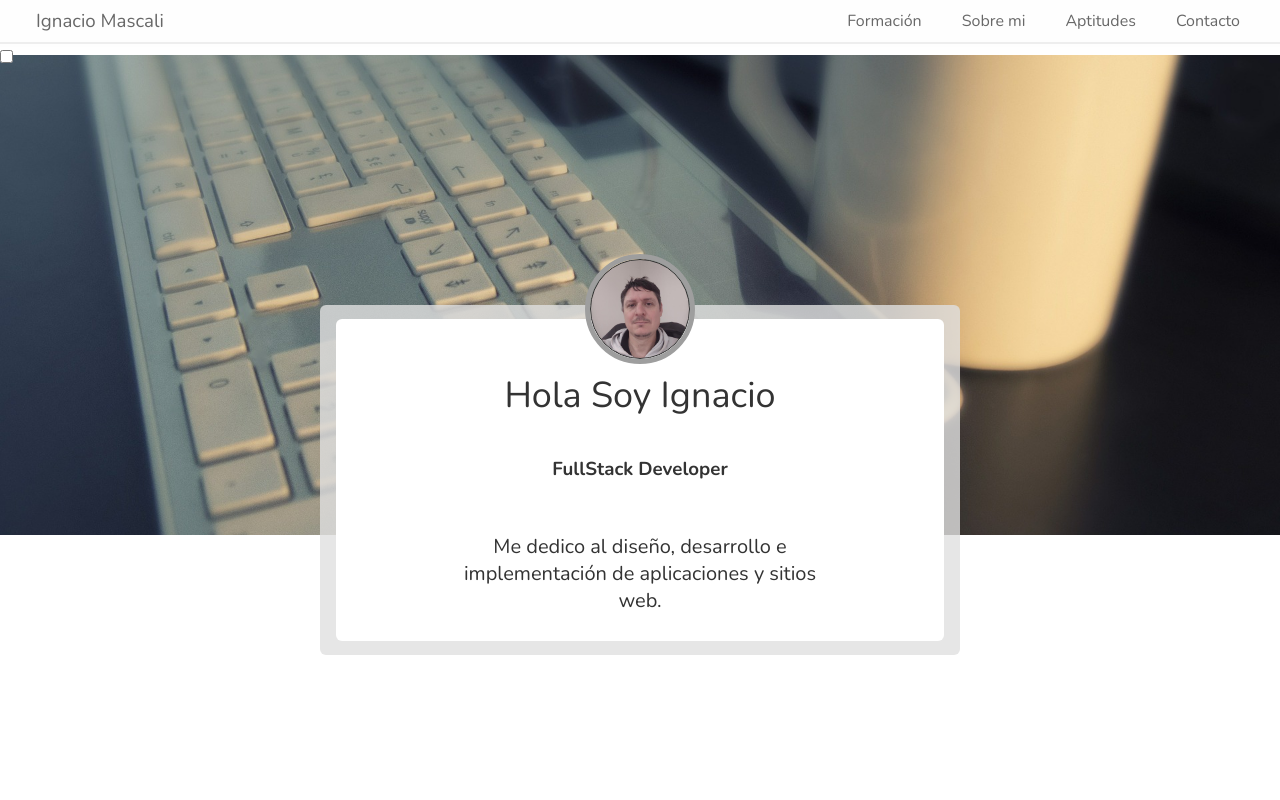
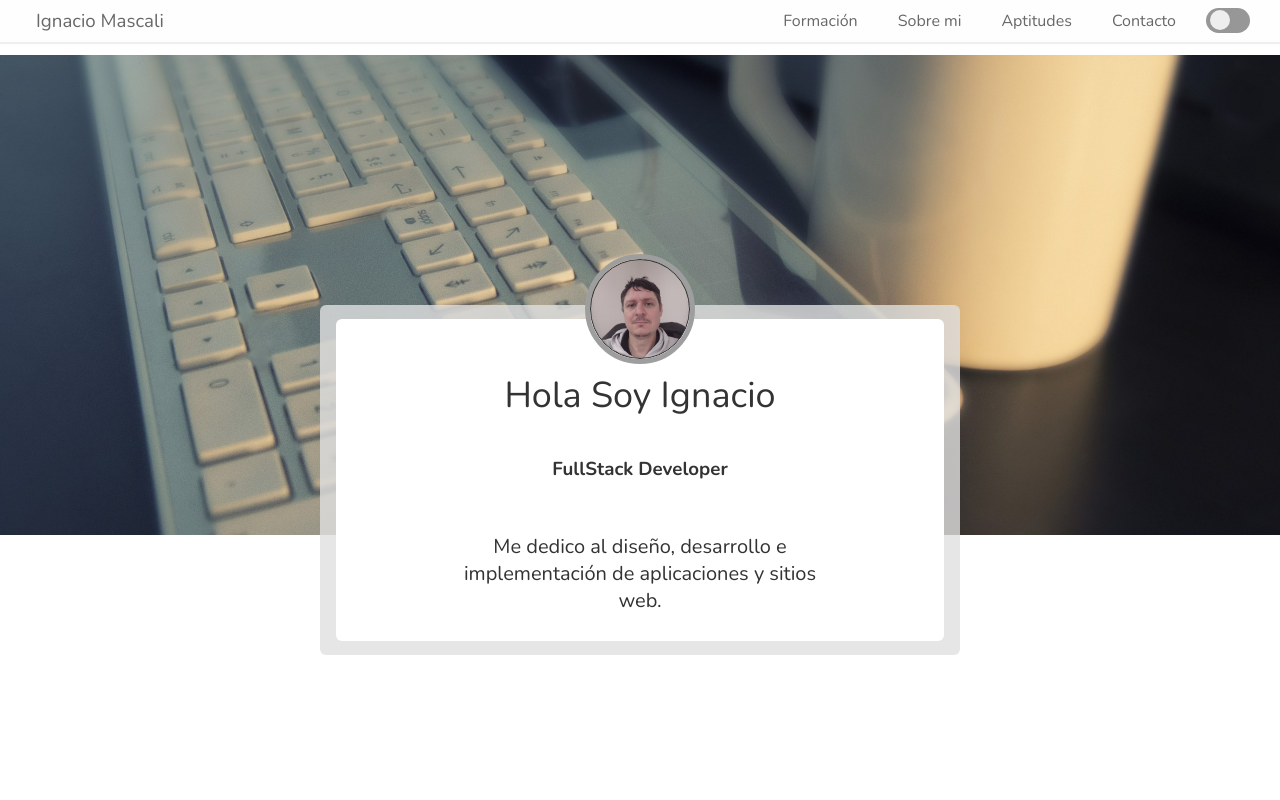
Before and after one commit to Ignamas/Curriculum, an Angular app: page / in a window 1280 px wide. Shown: the top 800 px of the page. Built offline with nearby package versions, Linux system fonts and the light colour scheme.

Commit message:
dark-mode

```diff
--- a/src/app/education/education.component.css
+++ b/src/app/education/education.component.css
@@ -9,6 +9,8 @@
   padding: 80px;
   color: #333;
 }
+
+
 
 h2 {
   font-size: 36px;
--- a/src/app/navbar/navbar.component.css
+++ b/src/app/navbar/navbar.component.css
@@ -1,8 +1,6 @@
-
-
-.nav-container{
+.nav-container {
   border-bottom: 2px solid #eeeeee;
-background-color: rgba(254, 254, 254,0.6);
+  background-color: rgba(254, 254, 254, 0.6);
   display: flex;
   justify-content: space-between;
   padding-left: 30px;
@@ -12,33 +10,77 @@ flex-wrap: wrap;
   backdrop-filter: blur(3px);
   color: #686868;
 }
-.me{
+
+.switch-container {
+  height: 40px;
+  display: flex;
+  align-items: center;
+}
+
+.lbl {
+  display: inline-block;
+  width: 44px;
+  height: 25px;
+  background-color: #979797;
+  border-radius: 100px;
+  cursor: pointer;
+  position: relative;
+  transition: 0.2s;
+}
+
+.lbl::after {
+  content: "";
+  display: block;
+  width: 20px;
+  height: 20px;
+  background-color: #eee;
+  border-radius: 100px;
+  position: absolute;
+  top: 2px;
+  left: 4px;
+  transition: 0.2s;
+}
+
+#switch:checked + .lbl::after {
+  left: 20px;
+}
+#switch {
+  display: none;
+}
+
+#switch:checked + .lbl {
+  /*
+    background-color: #00c8b1; */
+  background-color: rgba(170, 42, 255, 0.8);
+}
+
+.me {
   padding: 5px;
   border-radius: 4px;
   border: 1px solid transparent;
 }
 
-.me:hover{
+.me:hover {
   background-color: #fefefe;
   border-radius: 6px;
 }
 
-a{
+a {
   text-decoration: none;
   color: inherit;
 }
 
-h3{
+h3 {
   font-weight: 400;
   cursor: pointer;
 }
 
-.flex-items{
+.flex-items {
   display: flex;
   gap: 20px;
 }
 
-.item{
+.item {
   font-weight: 200;
   height: 100%;
   cursor: pointer;
@@ -47,24 +89,23 @@ h3{
   font-weight: 400;
 }
 
-.item:hover{
+.item:hover {
   background-color: #fefefe;
   box-shadow: #dddddd 1px 2px 5px;
   border-radius: 6px;
 }
 
-@media (max-width:750px){
-h3{
+@media (max-width: 750px) {
+  h3 {
     display: none;
   }
-.flex-items{
+  .flex-items {
     flex-wrap: wrap;
     gap: 10px;
   }
 
-.nav-container{
+  .nav-container {
     height: auto;
     justify-content: center;
   }
-
 }
--- a/src/app/navbar/navbar.component.html
+++ b/src/app/navbar/navbar.component.html
@@ -23,7 +23,10 @@
             Contacto
         </div>
     </a>
+    <div class="switch-container">
+    <input type="checkbox" id="switch" (click)="toggleDarkTheme()" >
+        <label for="switch" class="lbl"></label>
+</div>
 </nav>
 </div>
 <app-progress-bar></app-progress-bar>
-<input type="checkbox" (click)="toggleDarkTheme()" >
--- a/src/app/navbar/navbar.component.ts
+++ b/src/app/navbar/navbar.component.ts
@@ -1,3 +1,4 @@
+import { Container } from '@angular/compiler/src/i18n/i18n_ast';
 import { Component, HostListener, OnInit } from '@angular/core';
 
 
--- a/src/styles.css
+++ b/src/styles.css
@@ -29,9 +29,15 @@ body {
     transition: all 0.5s;
   }
 
+  cert-container-dark-theme{
+    background-color: rgb(104, 104, 104);
+  }
+
   body {
     background: var(--bkg-color);
   }
+
+
 
   h1,
   p {
```
Lines whose indentation alone changed are shown as unchanged.
